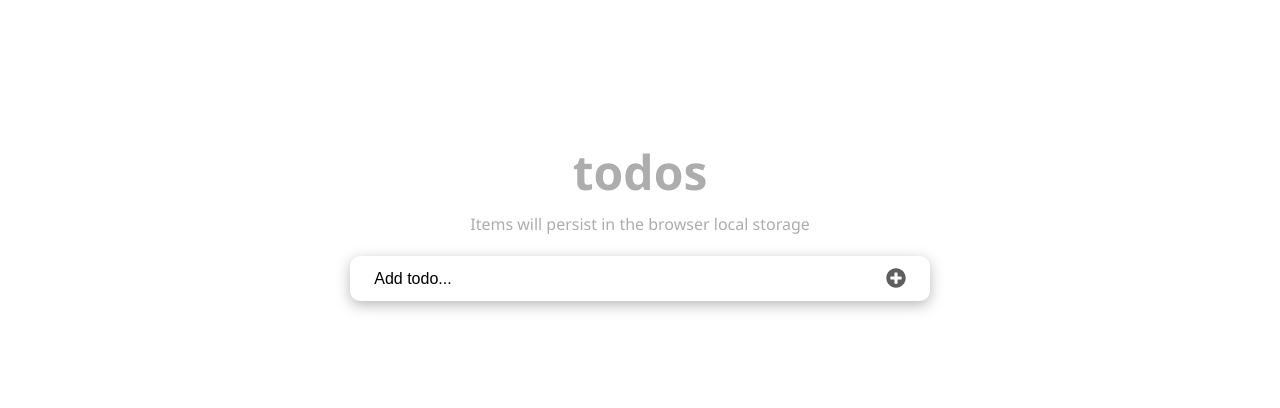
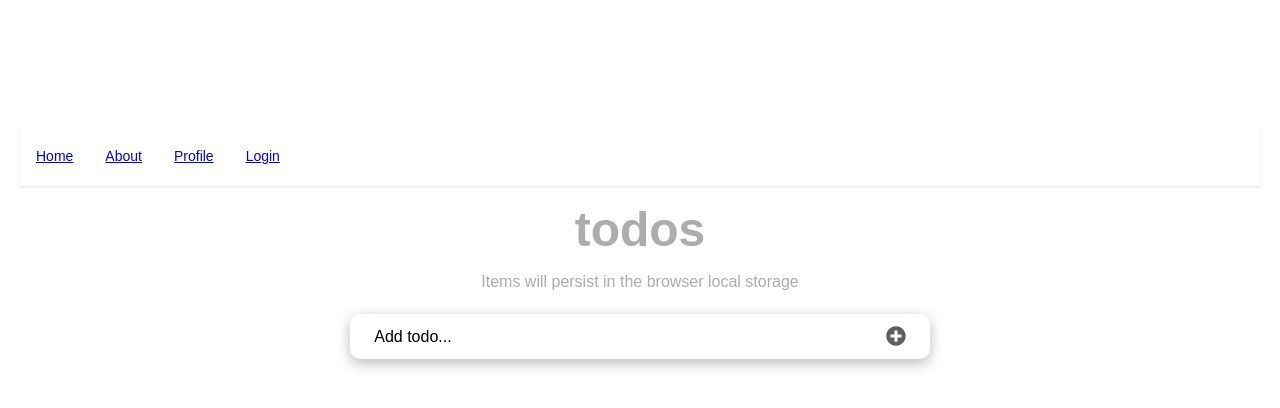
Before and after one commit to dennis-every/react-vite-todos, a React app: page / in a window 1280 px wide. Shown: the top 408 px of the page. Built offline with nearby package versions, Linux system fonts and the light colour scheme; the HTML template or start-up script is replaced by a standard one.

Commit message:
Add react-router and navlinks

```diff
--- a/package.json
+++ b/package.json
@@ -14,6 +14,7 @@
     "react": "^18.2.0",
     "react-dom": "^18.2.0",
     "react-icons": "^4.7.1",
+    "react-router-dom": "^6.8.1",
     "sass": "^1.58.3",
     "uuid": "^9.0.0",
     "vite": "^4.1.0"
--- /dev/null
+++ b/src/components/Layout.jsx
@@ -0,0 +1,11 @@
+/* eslint-disable import/extensions */
+import { Outlet } from 'react-router-dom';
+import Navbar from '@/components/Navbar';
+
+const Layout = () => (
+  <div className="wrapper">
+    <Navbar />
+    <Outlet />
+  </div>
+);
+export default Layout;
--- a/src/components/Navbar.jsx
+++ b/src/components/Navbar.jsx
@@ -1,7 +1,15 @@
 import { useState, useRef } from 'react';
+import { NavLink } from 'react-router-dom';
 import './Nav.css';
 
 import useOnClickOutside from '../useOnClickOutside';
+
+const links = [
+  { path: '/', text: 'Home' },
+  { path: 'about', text: 'About' },
+  { path: 'profile', text: 'Profile' },
+  { path: 'login', text: 'Login' },
+];
 
 const Navbar = () => {
   const [dropdown, setDropdown] = useState(false);
@@ -11,26 +19,13 @@
   useOnClickOutside(ref, dropdown, () => setDropdown(false));
 
   return (
-    <nav id="nav">
+    <nav className="navbar">
       <ul>
-        <li>Home</li>
-        <li>About</li>
-        <li ref={ref} id="services">
-          <button
-            type="button"
-            onClick={() => setDropdown((prev) => !prev)}
-          >
-            Services
-            {' '}
-            <span>&#8595;</span>
-          </button>
-          {dropdown && (
-            <ul>
-              <li>Design</li>
-              <li>Development</li>
-            </ul>
-          )}
-        </li>
+        {links.map((link) => (
+          <li key={link.text}>
+            <NavLink to={link.path}>{link.text}</NavLink>
+          </li>
+        ))}
       </ul>
     </nav>
   );
--- a/src/components/TodoApp.jsx
+++ b/src/components/TodoApp.jsx
@@ -1,12 +1,22 @@
-import Header from './Header';
-import TodosLogic from './TodosLogic';
+/* eslint-disable import/extensions */
+import { Routes, Route } from 'react-router-dom';
+
+import Home from '@/routes/Home';
+import About from '@/routes/About';
+import Login from '@/routes/Login';
+import Profile from '@/routes/Profile';
+import NotMatch from '@/routes/NotMatch';
+import Layout from '@/components/Layout';
 
 const TodoApp = () => (
-  <div className="wrapper">
-    <div className="todos">
-      <Header />
-      <TodosLogic />
-    </div>
-  </div>
+  <Routes>
+    <Route path="/" element={<Layout />}>
+      <Route index element={<Home />} />
+      <Route path="about" element={<About />} />
+      <Route path="login" element={<Login />} />
+      <Route path="profile" element={<Profile />} />
+      <Route path="*" element={<NotMatch />} />
+    </Route>
+  </Routes>
 );
 export default TodoApp;
--- a/src/main.jsx
+++ b/src/main.jsx
@@ -1,9 +1,7 @@
 import React from 'react';
 import ReactDOM from 'react-dom/client';
-// import './index.css';
+import { BrowserRouter } from 'react-router-dom';
 import '@/styles/app.css';
-// import './styles/app.css';
-
 // import Navbar from './components/Navbar';
 import TodoApp from './components/TodoApp';
 
@@ -12,6 +10,8 @@
 root.render(
   <React.StrictMode>
     {/* <Navbar /> */}
-    <TodoApp />
+    <BrowserRouter>
+      <TodoApp />
+    </BrowserRouter>
   </React.StrictMode>,
 );
--- /dev/null
+++ b/src/routes/About.jsx
@@ -0,0 +1,2 @@
+const About = () => <div>About content</div>;
+export default About;
--- /dev/null
+++ b/src/routes/Home.jsx
@@ -0,0 +1,13 @@
+/* eslint-disable import/extensions */
+import TodosLogic from '@/components/TodosLogic';
+import Header from '@/components/Header';
+
+const Home = () => (
+  // <div className="wrapper">
+  <div className="todos">
+    <Header />
+    <TodosLogic />
+  </div>
+  // </div>
+);
+export default Home;
--- /dev/null
+++ b/src/routes/Login.jsx
@@ -0,0 +1,2 @@
+const Login = () => <div>Login page</div>;
+export default Login;
--- /dev/null
+++ b/src/routes/NotMatch.jsx
@@ -0,0 +1,6 @@
+const NotMatch = () => (
+  <div>
+    <p>Not found!</p>
+  </div>
+);
+export default NotMatch;
--- /dev/null
+++ b/src/routes/Profile.jsx
@@ -0,0 +1,2 @@
+const Profile = () => <div>Profile page</div>;
+export default Profile;
```
Also changed, not shown: 1 other file (tests, documents, lock files or other folders).
